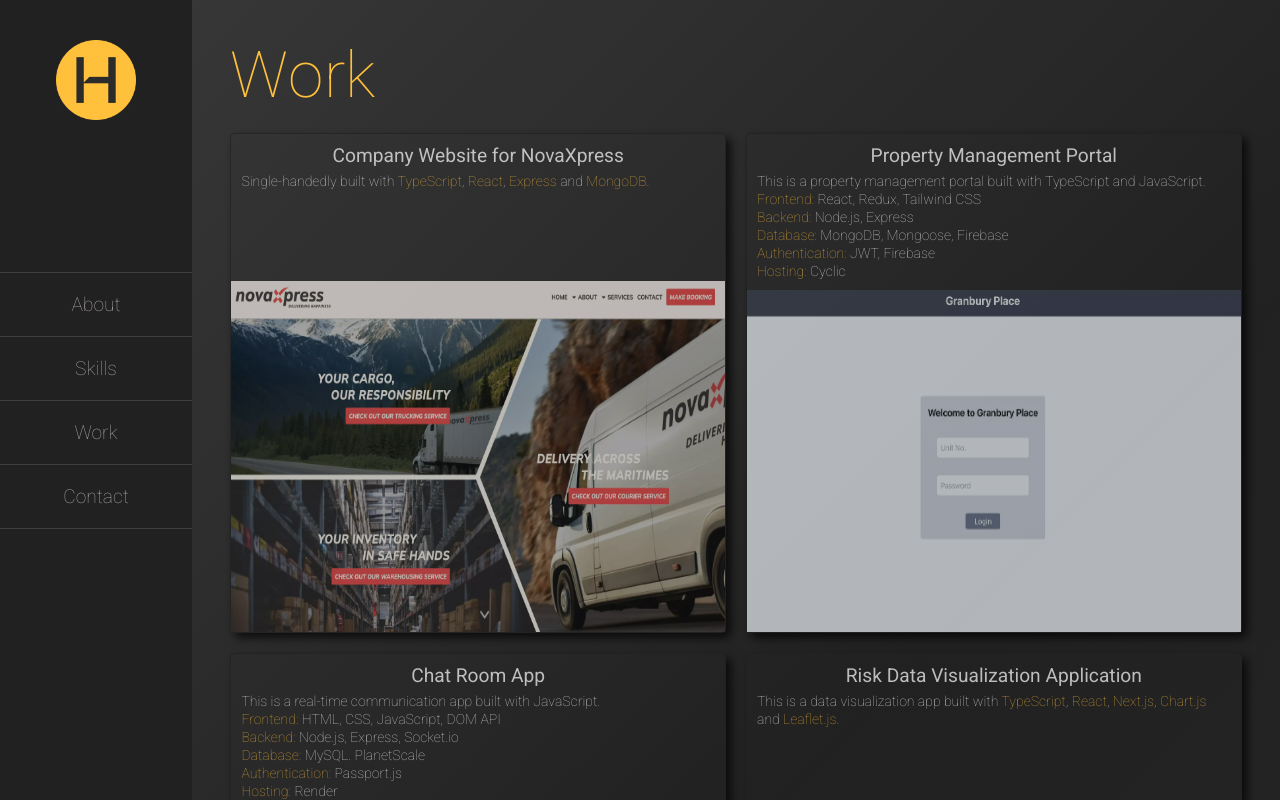
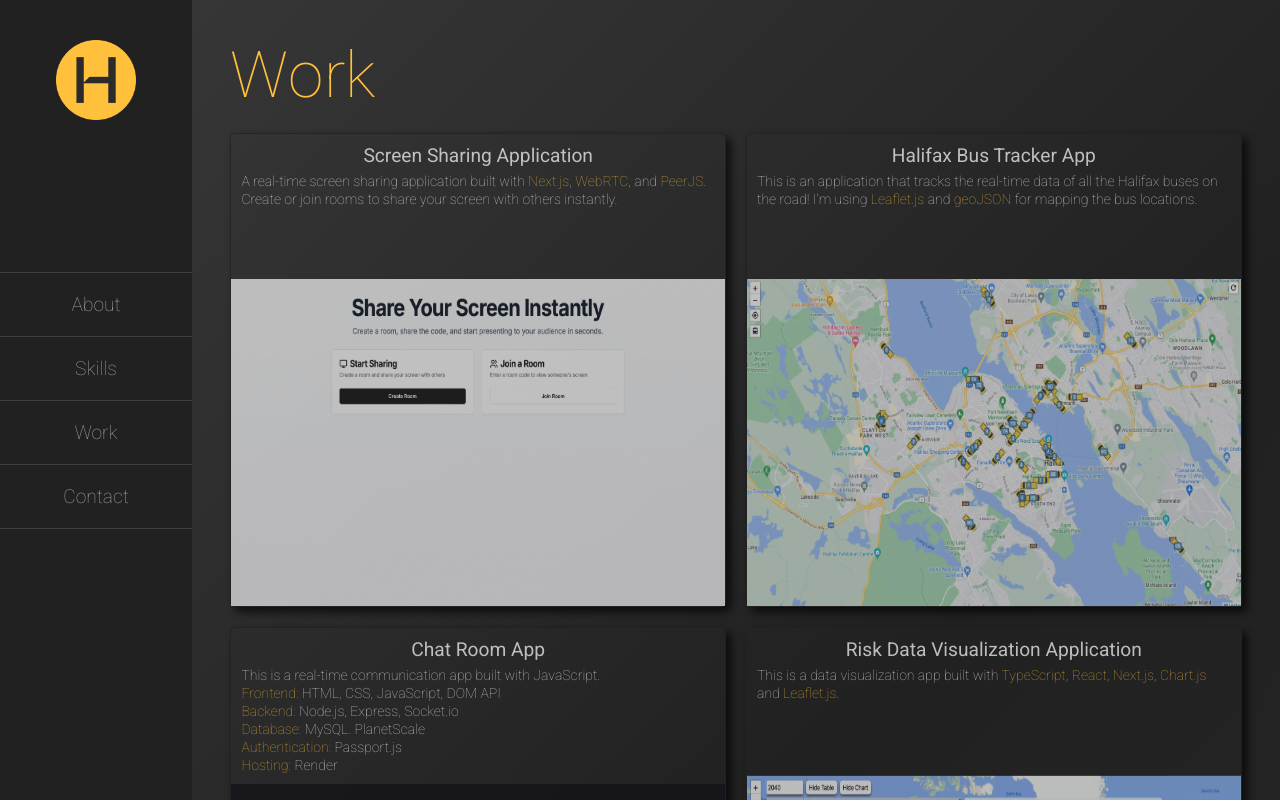
Before and after one commit to tonghohin/portfolio-next, a Next.js app: page /work in a window 1280 px wide. Built offline with nearby package versions, Linux system fonts and the light colour scheme.

Commit message:
feat: update work

```diff
--- a/app/work/page.tsx
+++ b/app/work/page.tsx
@@ -18,36 +18,23 @@ export default function Page() {
             <section>
                 <article>
                     <div>
-                        <h3>Company Website for NovaXpress</h3>
+                        <h3>Screen Sharing Application</h3>
                         <p>
-                            Single-handedly built with <em>TypeScript</em>, <em>React</em>, <em>Express</em> and <em>MongoDB</em>.
+                            A real-time screen sharing application built with <em>Next.js</em>, <em>WebRTC</em>, and <em>PeerJS</em>. Create or join rooms to share your screen with others instantly.
                         </p>
                     </div>
-                    <Image alt="Company Website for NovaXpress Work Sample" src="/images/work-novaxpress.webp" width={600} height={500} />
-                    <a target="_blank" rel="noreferrer" href="https://novaxpress.ca"></a>
+                    <Image alt="Screen Sharing Application Work Sample" src="/images/work-screen-sharing.webp" width={600} height={500} />
+                    <a target="_blank" href="https://github.com/tonghohin/screen-sharing"></a>
                 </article>
                 <article>
                     <div>
-                        <h3>Property Management Portal</h3>
-                        <p>This is a property management portal built with TypeScript and JavaScript.</p>
+                        <h3>Halifax Bus Tracker App</h3>
                         <p>
-                            <em>Frontend: </em>React, Redux, Tailwind CSS
-                        </p>
-                        <p>
-                            <em>Backend: </em>Node.js, Express
-                        </p>
-                        <p>
-                            <em>Database: </em>MongoDB, Mongoose, Firebase
-                        </p>
-                        <p>
-                            <em>Authentication: </em>JWT, Firebase
-                        </p>
-                        <p>
-                            <em>Hosting: </em>Cyclic
+                            This is an application that tracks the real-time data of all the Halifax buses on the road! I'm using <em>Leaflet.js</em> and <em>geoJSON</em> for mapping the bus locations.
                         </p>
                     </div>
-                    <Image alt="Property Management Portal Work Sample" src="/images/work-portal.webp" width={600} height={500} />
-                    <a target="_blank" rel="noreferrer" href="https://github.com/tonghohin/firebase-portal"></a>
+                    <Image alt="Halifax Bus Tracker App Work Sample" src="/images/work-bus.webp" width={600} height={500} />
+                    <a target="_blank" href="https://halifax-bus-tracker.vercel.app"></a>
                 </article>
                 <article>
                     <div>
@@ -84,23 +71,36 @@ export default function Page() {
                 </article>
                 <article>
                     <div>
-                        <h3>Halifax Bus Tracker App</h3>
+                        <h3>Company Website for NovaXpress</h3>
                         <p>
-                            This is an application that tracks the real-time data of all the Halifax buses on the road! I'm using <em>Leaflet.js</em> and <em>geoJSON</em> for mapping the bus locations.
+                            Single-handedly built with <em>TypeScript</em>, <em>React</em>, <em>Express</em> and <em>MongoDB</em>.
                         </p>
                     </div>
-                    <Image alt="Halifax Bus Tracker App Work Sample" src="/images/work-bus.webp" width={600} height={500} />
-                    <a target="_blank" href="https://halifax-bus-tracker.vercel.app"></a>
+                    <Image alt="Company Website for NovaXpress Work Sample" src="/images/work-novaxpress.webp" width={600} height={500} />
+                    <a target="_blank" rel="noreferrer" href="https://novaxpress.ca"></a>
                 </article>
                 <article>
                     <div>
-                        <h3>Weather Forecast App</h3>
+                        <h3>Property Management Portal</h3>
+                        <p>This is a property management portal built with TypeScript and JavaScript.</p>
                         <p>
-                            This is an application for checking the current weather and weather forecast of any locations! I'm using the <em>Fetch API</em> to retrieve the data and <em>DOM API</em> to display the data in the UI.
+                            <em>Frontend: </em>React, Redux, Tailwind CSS
+                        </p>
+                        <p>
+                            <em>Backend: </em>Node.js, Express
+                        </p>
+                        <p>
+                            <em>Database: </em>MongoDB, Mongoose, Firebase
+                        </p>
+                        <p>
+                            <em>Authentication: </em>JWT, Firebase
+                        </p>
+                        <p>
+                            <em>Hosting: </em>Cyclic
                         </p>
                     </div>
-                    <Image alt="Weather Forecast App Work Sample" src="/images/work-weather.webp" width={600} height={500} />
-                    <a target="_blank" href="https://tonghohin.github.io/weather-forecast-app/"></a>
+                    <Image alt="Property Management Portal Work Sample" src="/images/work-portal.webp" width={600} height={500} />
+                    <a target="_blank" rel="noreferrer" href="https://github.com/tonghohin/firebase-portal"></a>
                 </article>
             </section>
         </main>
```
Also changed, not shown: public/images/work-screen-sharing.webp (added).
